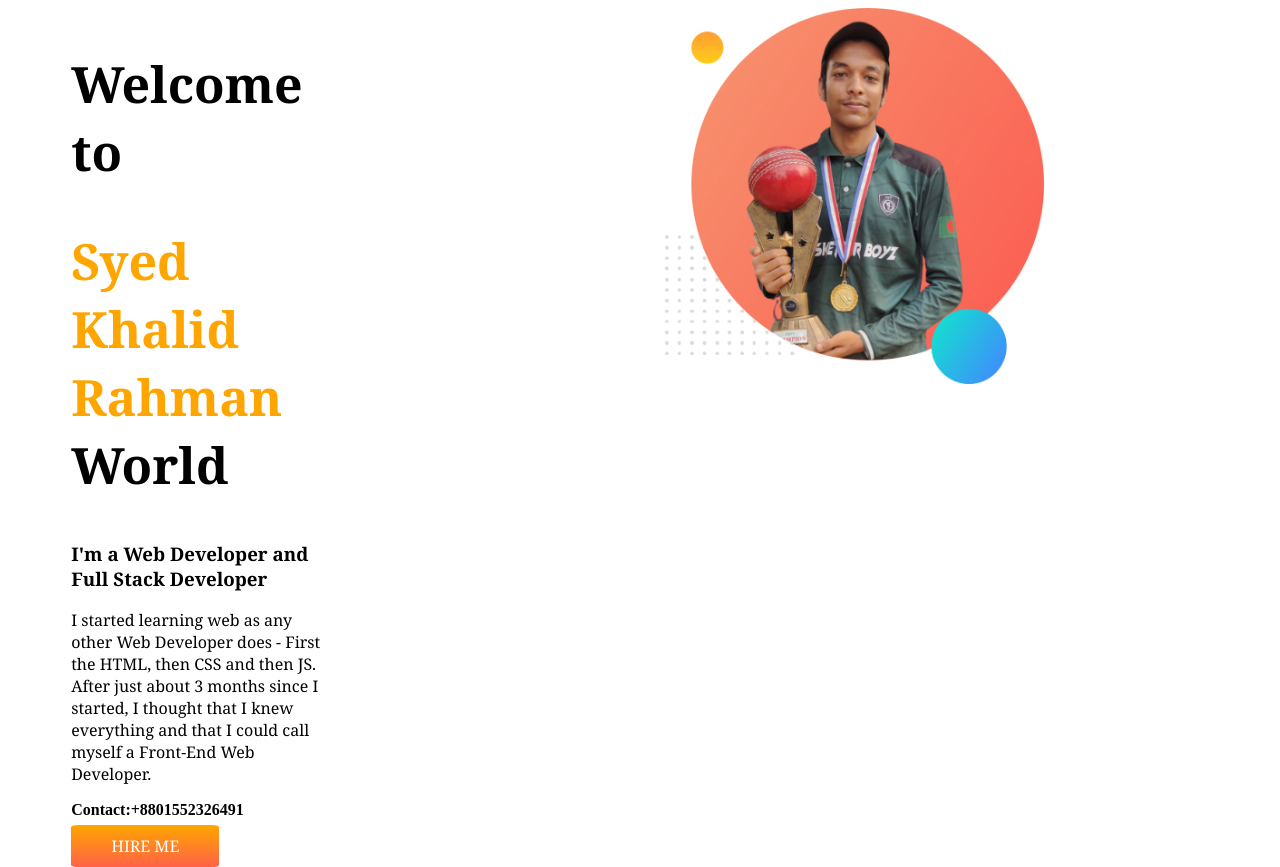
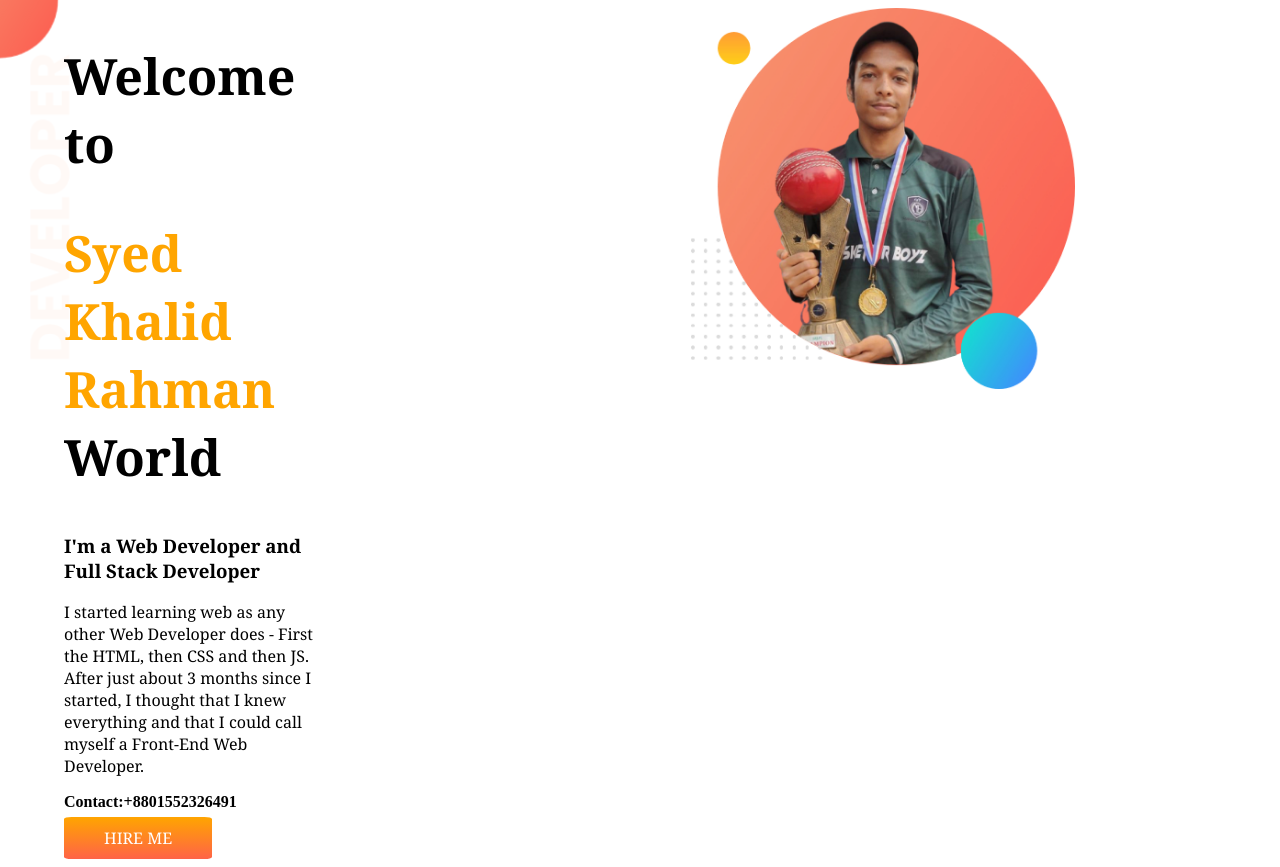
Before and after one commit to khalidrahman12/Khalid-Prothfolio, a plain HTML site: page index.html in a window 1280 px wide. Drawn offline with Linux system fonts and the light colour scheme.

Commit message:
top-Banner added

```diff
--- a/index.html
+++ b/index.html
@@ -8,7 +8,7 @@
 
 </head>
 <body>
-    <section>
+    <section class="top-banner">
         <div class="half-width">
             <h1>Welcome to</h1>
              <h1><b><span class="name">Syed Khalid Rahman</span></b> World</h1>
--- a/style.css
+++ b/style.css
@@ -1,27 +1,43 @@
-body{
-font-family: Georgia, 'Times New Roman', Times, serif;}
-h1{
+body {
+    font-family: Georgia, 'Times New Roman', Times, serif;
+    margin: 0;
+}
+
+h1 {
     font-size: 50px;
 }
-.name{
+
+.name {
     color: orange;
 }
-section{
+
+section {
     display: flex;
 }
-.half-width{
+
+.half-width {
     width: 20%;
     padding-left: 5%;
 }
-.half-width img{
+
+.half-width img {
     width: 150%;
-    padding-left: 110%;
+    padding-left: 120%;
     display: flex;
+    padding-top: 8px;
+
+
 }
-.button1{
+
+.button1 {
     text-decoration: none;
     background-image: linear-gradient(orange, tomato);
     color: white;
     padding: 10px 40px;
     border-radius: 5%;
 }
+
+.top-banner {
+    background-image: url(images/top-banner.png);
+    background-repeat: no-repeat;
+}
```
